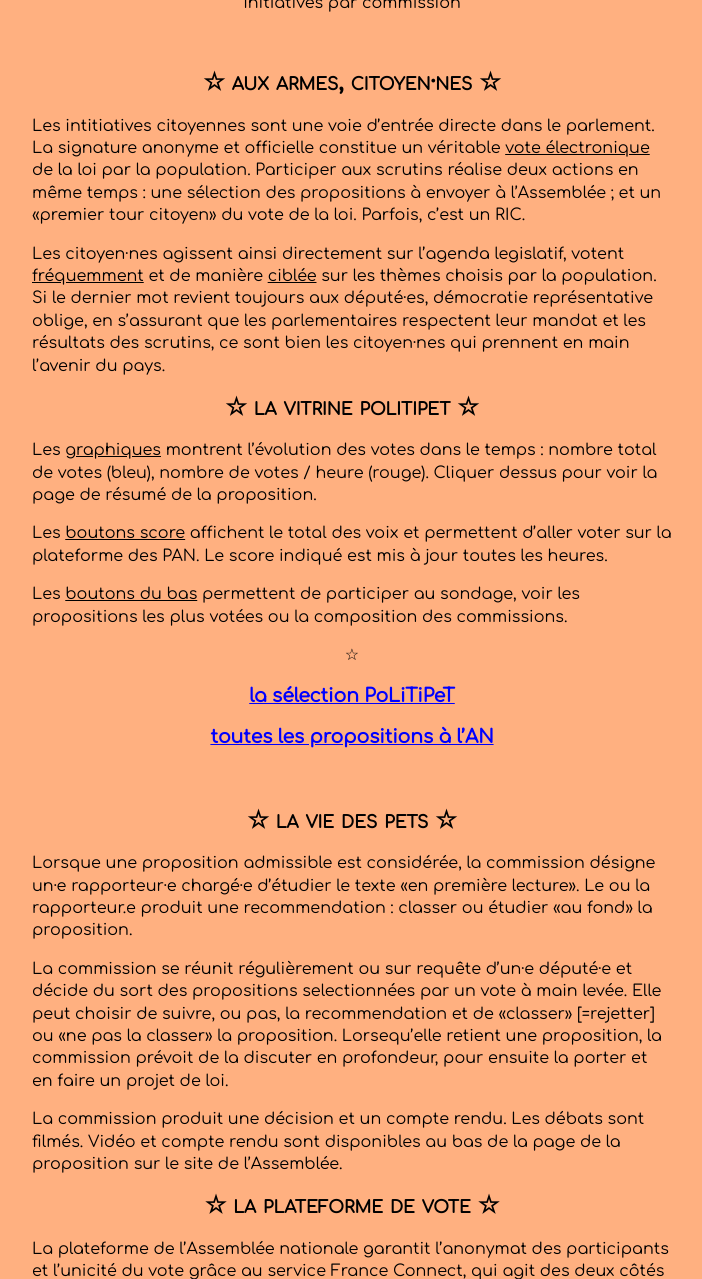
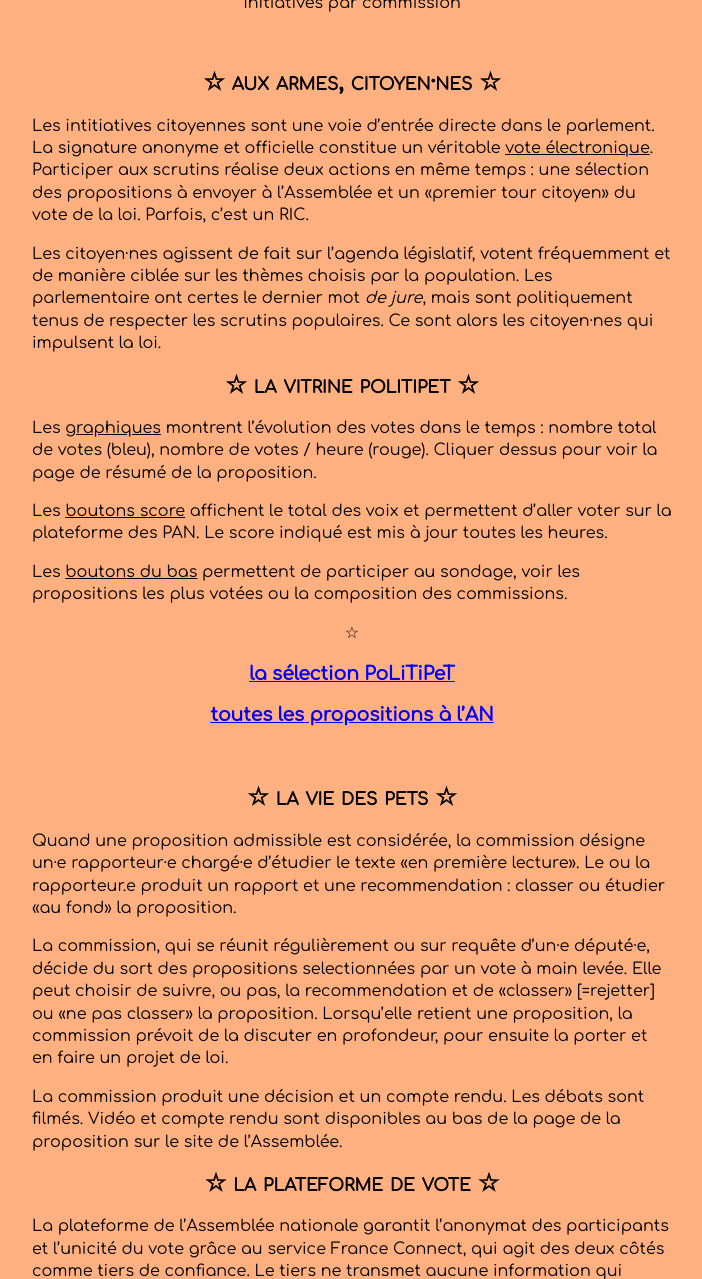
Before and after one commit to politipet/politipet.github.io, a Jekyll site: the page built from info.md, in a window 1280 px wide and 1400 px high, scrolled down 783 px, cut to the strip 121-1400 px from the top of the window. Shown: the whole strip, without its empty margins (288-990 px from the left). Built offline with Jekyll 4.4.1, drawn with Linux system fonts in a browser that asks for light colours; our own code applies the rules of GitHub Pages for plain Markdown files; some of the changed text lies outside the part shown.

Commit message:
trim section 'aux armes' in info.md

```diff
--- a/info.md
+++ b/info.md
@@ -29,9 +29,9 @@ ou impôts, mot de passe.
 
 Les propositions des citoyen·nes sont enregistrées et attribuées
 selon le sujet à l'une des huit commissions de l'Assemblée.
-Les propositions sont ainsi ouvertes au vote populaire
+Les propositions sont ouvertes au vote populaire
 et doivent atteindre 5.000 ou 10.000 voix en 6 ou 9 mois pour
-être «admissibles», sinon elles sont classées sans suite, sans étude.
+être admissibles, sinon elles sont classées sans suite, sans étude.
 Les propositions admissibles sont discutées en commission, les
 député·es décident alors de les porter ou de les rejetter. Celles
 qui dépassent 500.000 peuvent aller en débat public dans l'hémicycle.
@@ -47,17 +47,16 @@ qui dépassent 500.000 peuvent aller en débat public dans l'hémicycle.
 
 Les intitiatives citoyennes sont une voie d'entrée directe
 dans le parlement. La signature anonyme et officielle constitue
-un véritable <u>vote électronique</u> de la loi par la population.
+un véritable <u>vote électronique</u>.
 Participer aux scrutins réalise deux actions en même temps :
-une sélection des propositions à envoyer à l'Assemblée ; et un
+une sélection des propositions à envoyer à l'Assemblée et un
 «premier tour citoyen» du vote de la loi. Parfois, c'est un RIC.
 
-Les citoyen·nes agissent ainsi directement sur l'agenda legislatif,
-votent <u>fréquemment</u> et de manière <u>ciblée</u> sur les
-thèmes choisis par la population. Si le dernier mot revient toujours
-aux député·es, démocratie représentative oblige, en s'assurant que les
-parlementaires respectent leur mandat et les résultats des scrutins,
-ce sont bien les citoyen·nes qui prennent en main l'avenir du pays.
+Les citoyen·nes agissent de fait sur l'agenda législatif,
+votent fréquemment et de manière ciblée sur les thèmes choisis par
+la population. Les parlementaire ont certes le dernier mot _de jure_,
+mais sont politiquement tenus de respecter les scrutins populaires.
+Ce sont alors les citoyen·nes qui impulsent la loi.
 
 
 ☆ la vitrine politipet ☆
@@ -87,15 +86,15 @@ commissions.
 ☆ la vie des pets ☆
 -------------------
 
-Lorsque une proposition admissible est considérée, la commission désigne
-un·e rapporteur·e chargé·e d'étudier le texte «en première lecture». Le ou
-la rapporteur.e produit une recommendation : classer ou étudier «au fond»
-la proposition.
+Quand une proposition admissible est considérée, la commission désigne
+un·e rapporteur·e chargé·e d'étudier le texte «en première lecture». Le
+ou la rapporteur.e produit un rapport et une recommendation : classer ou
+étudier «au fond» la proposition.
 
-La commission se réunit régulièrement ou sur requête d'un·e député·e et
+La commission, qui se réunit régulièrement ou sur requête d'un·e député·e,
 décide du sort des propositions selectionnées par un vote à main levée.
 Elle peut choisir de suivre, ou pas, la recommendation et de «classer»
-[=rejetter] ou «ne pas la classer» la proposition. Lorsequ'elle retient
+[=rejetter] ou «ne pas classer» la proposition. Lorsqu'elle retient
 une proposition, la commission prévoit de la discuter en profondeur,
 pour ensuite la porter et en faire un projet de loi.
 
```
